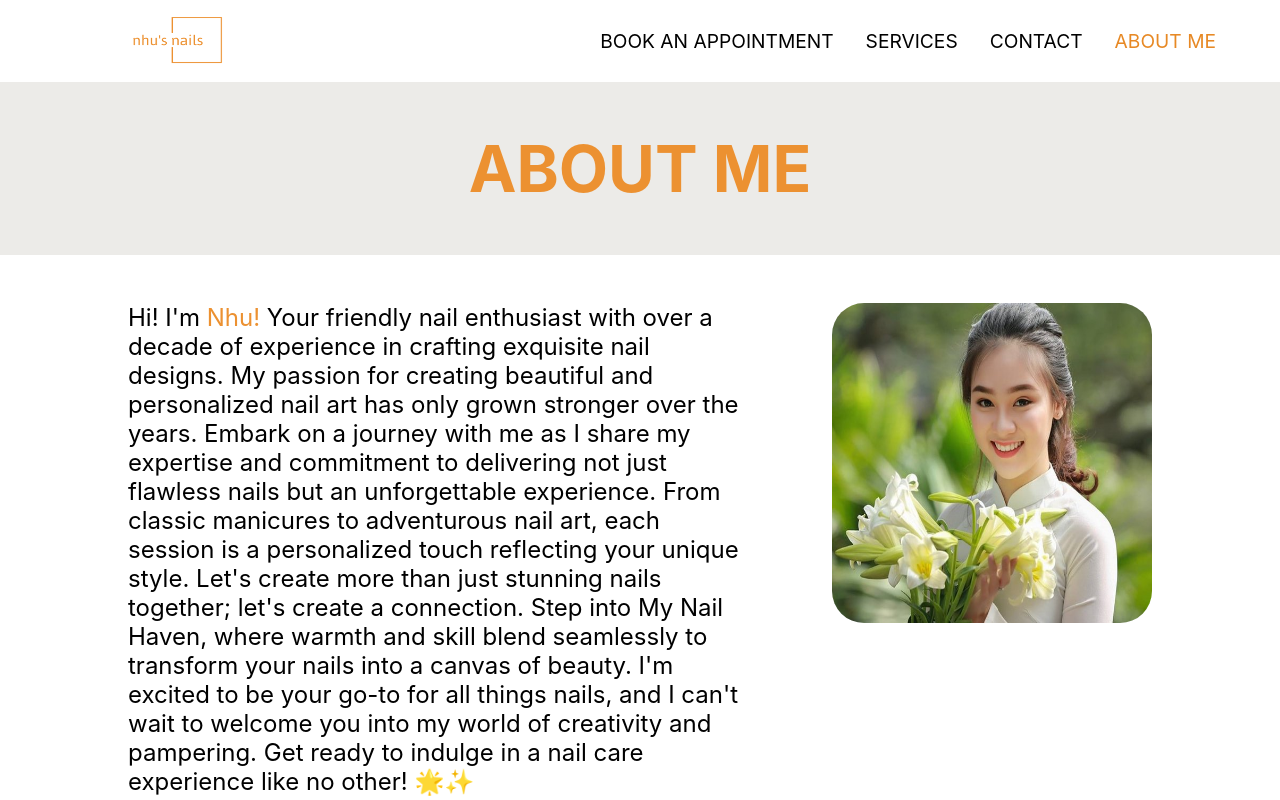
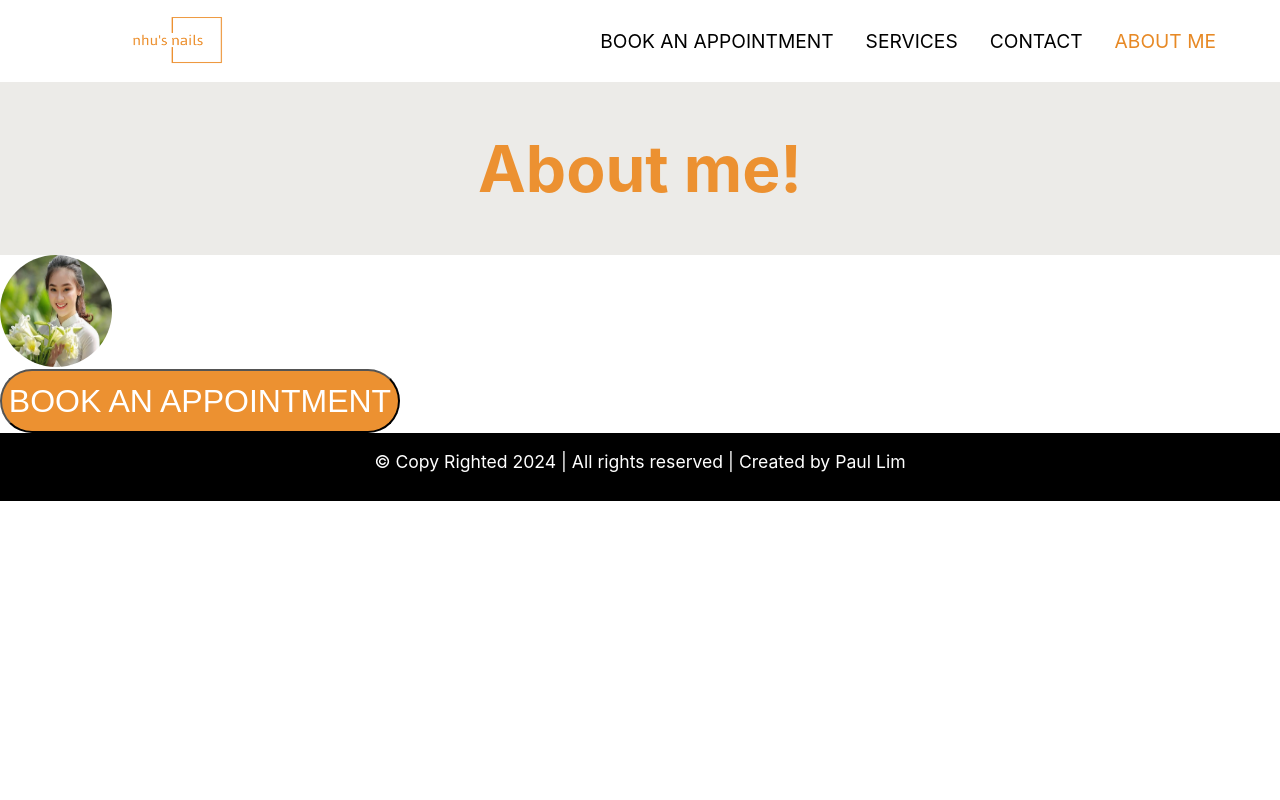
Before and after one commit to seunghan47/nhu_nail, a React (Create React App) app in the folder frontend/: page /About in a window 1280 px wide. Shown: the top 800 px of the page. Built offline with nearby package versions, Linux system fonts and the light colour scheme.

Commit message:
about me

```diff
--- a/frontend/src/pages/Aboutme.jsx
+++ b/frontend/src/pages/Aboutme.jsx
@@ -3,31 +3,18 @@ import Button from "../components/Button";
 
 const Aboutme = () => {
   return (
-    <div>
-      <div className={styles.title_section}>
-        <h1 className={styles.title}>About Me</h1>
+    <div className={styles.about}>
+      <div className={styles.heading}>
+        <h1>About me!</h1>
       </div>
-      <div className={styles.about}>
-        <div className={styles.flex_container}>
-          <p className={styles.flex_item}>
-            Hi! I'm <span className={styles.span}>Nhu!</span> Your friendly nail enthusiast with over a decade of
-            experience in crafting exquisite nail designs. My passion for creating beautiful and personalized nail art
-            has only grown stronger over the years. Embark on a journey with me as I share my expertise and commitment
-            to delivering not just flawless nails but an unforgettable experience. From classic manicures to adventurous
-            nail art, each session is a personalized touch reflecting your unique style. Let's create more than just
-            stunning nails together; let's create a connection. Step into My Nail Haven, where warmth and skill blend
-            seamlessly to transform your nails into a canvas of beauty. I'm excited to be your go-to for all things
-            nails, and I can't wait to welcome you into my world of creativity and pampering. Get ready to indulge in a
-            nail care experience like no other! 🌟✨
-          </p>
-          <img
-            className={styles.vietnamese}
-            src='vietnamese.jpeg'
-            alt="nhu's face"
-          />
-        </div>
-        <Button>Book now!</Button>
-      </div>
+      <main className={styles.content}>
+        <img
+          className={styles.vietnamese}
+          src='vietnamese.jpeg'
+          alt="nhu's face"
+        />
+      </main>
+      <Button>Book an appointment</Button>
     </div>
   );
 };
--- a/frontend/src/pages/Aboutme.module.css
+++ b/frontend/src/pages/Aboutme.module.css
@@ -1,39 +1,26 @@
 .about {
-  padding: 3rem 8rem;
-  font-size: 1.5rem;
-  background-color: white;
+  display: block;
+  align-items: center;
+  justify-content: center;
+  margin: auto;
 }
 
-.title_section {
+.heading {
+  text-align: center;
   padding: 3rem 10rem;
-  text-align: center;
   background-color: rgb(236, 235, 232);
-}
-.title {
-  font-size: 4rem;
-  color: #ec9131;
-  text-transform: uppercase;
-}
-
-.flex_container {
-  display: flex;
-  justify-content: space-evenly;
-  margin-bottom: 2rem;
-}
-
-.flex_container img {
-  width: 20rem;
-  height: 20rem;
-}
-
-.flex_item {
-  padding-right: 5rem;
-}
-
-.span {
   color: #ec9131;
 }
 
+.heading h1 {
+  font-size: 4rem;
+}
+
+.content {
+}
+
 .vietnamese {
-  border-radius: 10%;
+  border-radius: 50%;
+  width: 7rem;
+  height: 7rem;
 }
--- a/frontend/src/pages/Services.module.css
+++ b/frontend/src/pages/Services.module.css
@@ -7,7 +7,6 @@
 .services h1 {
   font-size: 4rem;
   color: #ec9131;
-  /* font-family: "Single Day", cursive; */
 }
 
 .services p {
```
